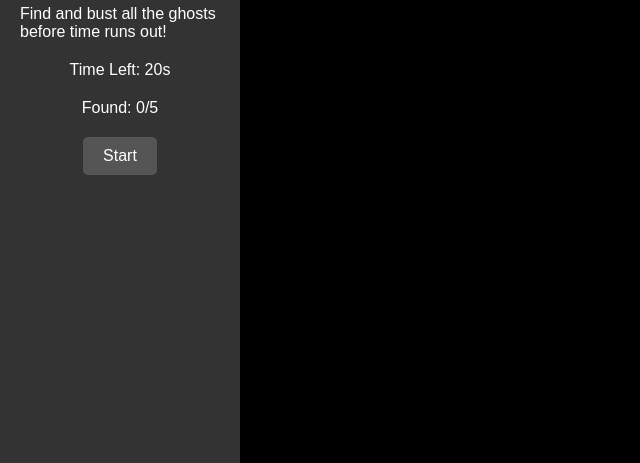
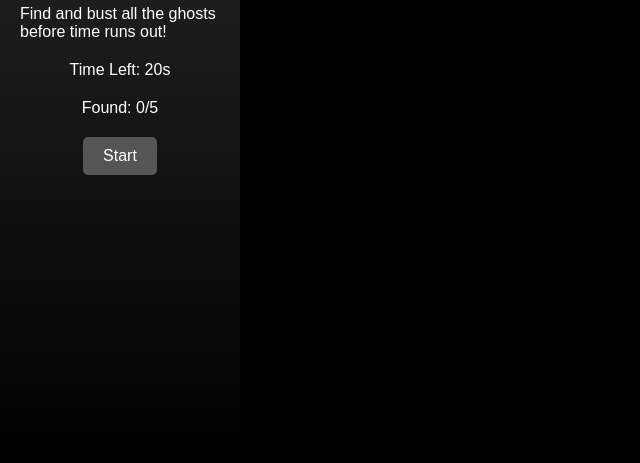
Before and after one commit to TalhaT298/Ghost_Boo-sters, a plain HTML site: page index.html in a window 1280 px wide. Shown: the part 337-800 px from the top of the page, without its empty margins (0-640 px from the left). Drawn offline with Linux system fonts and the light colour scheme.

Commit message:
liner color add

```diff
--- a/styles.css
+++ b/styles.css
@@ -17,7 +17,7 @@ html, body {
   .game-info {
     width: 200px; /* Fixed width for game info */
     padding: 20px;
-    background-color: #333;
+    background: linear-gradient(to bottom, #333, #000);
     box-shadow: 0 0 10px rgba(0, 0, 0, 0.5);
     display: flex;
     flex-direction: column;
```
